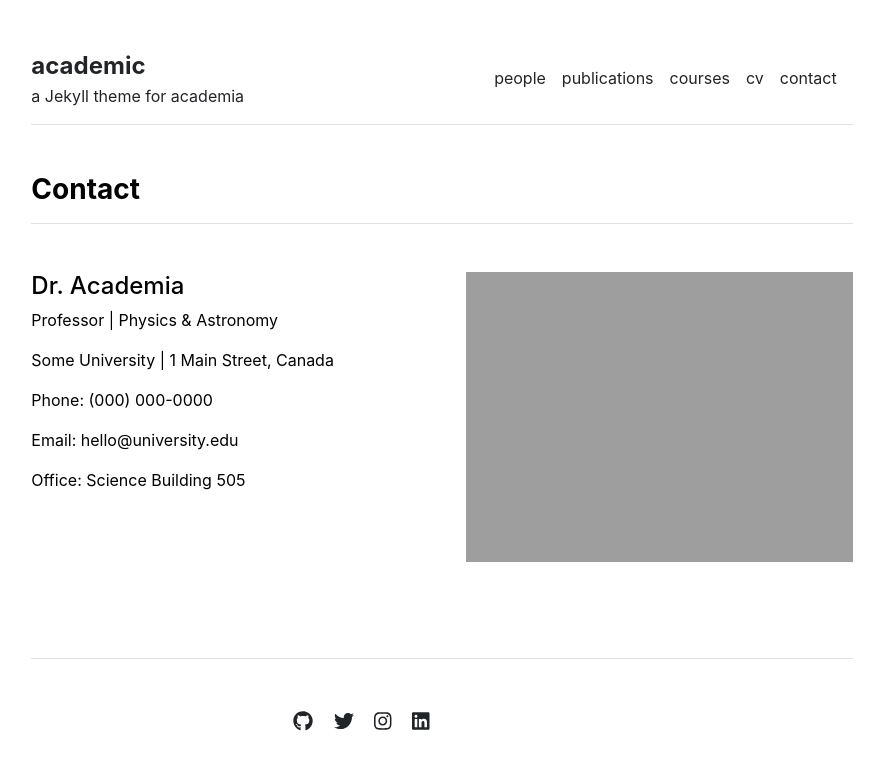
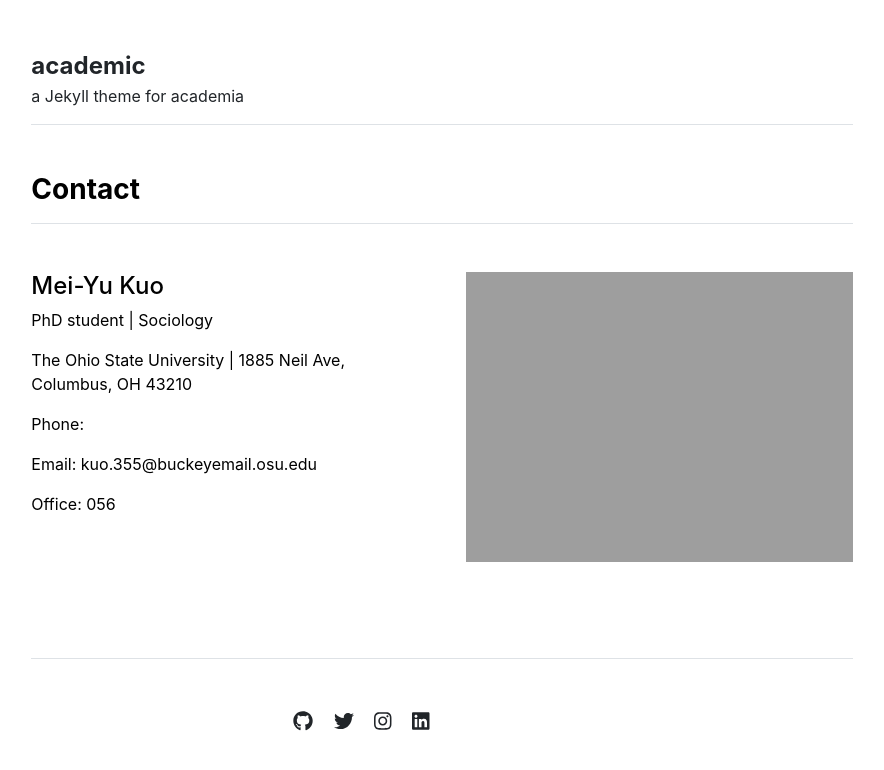
Before and after one commit to meisbase/meisbase.github.io, a Jekyll site: the page built from contact.md, in a window 1280 px wide. Shown: the top 770 px of the page, without its empty margins (198-1082 px from the left). Built offline with Jekyll 4.4.1, drawn with Linux system fonts in a browser that asks for light colours.

Commit message:
Update settings.yml -- contact

```diff
--- a/_data/settings.yml
+++ b/_data/settings.yml
@@ -1,4 +1,4 @@
-menu:
+umenu:
 - {name: 'people', url: '/people'}
 - {name: 'publications', url: '/publications'}
 - {name: 'courses', url: '/courses'}
@@ -22,4 +22,4 @@ social:
 - {icon: 'linkedin', link: 'https://linkedin.com/in/lenpaul'}
 
 contacts:
-- {name: 'Dr. Academia', title: 'Professor', department: 'Physics & Astronomy', institution: 'Some University', institution_address: '1 Main Street, Canada', phone: '(000) 000-0000', email: 'hello@university.edu', office: 'Science Building 505', image: 'assets/img/contact.jpg'}
+- {name: 'Mei-Yu Kuo', title: 'PhD student', department: 'Sociology', institution: 'The Ohio State University', institution_address: '1885 Neil Ave, Columbus, OH 43210', email: 'kuo.355@buckeyemail.osu.edu', office: '056', image: 'assets/img/contact.jpg'}
```
